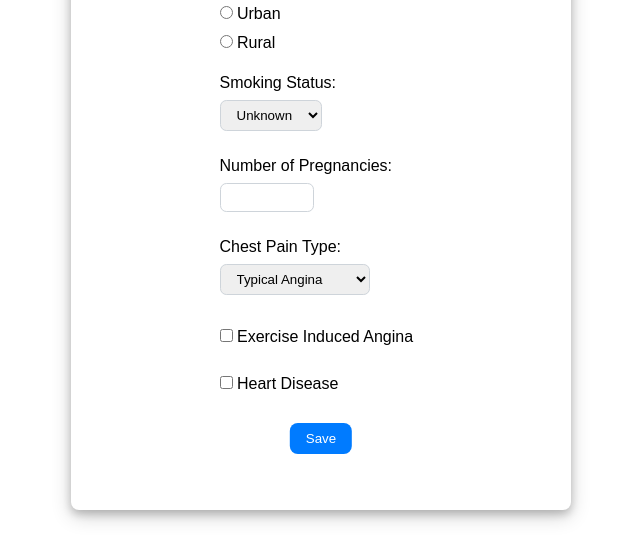
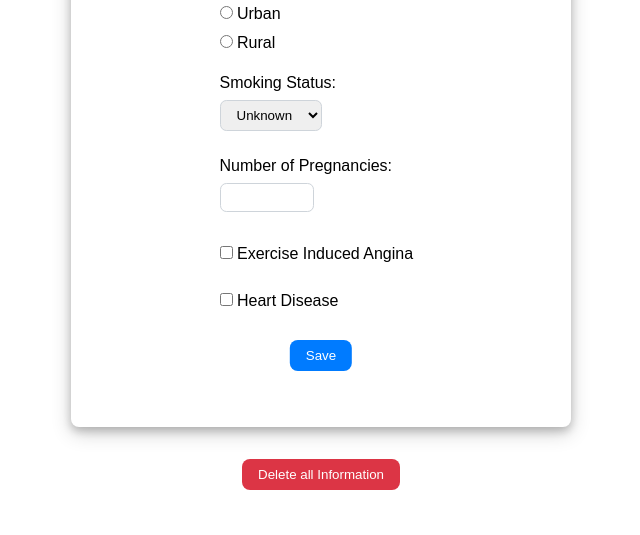
Before and after one commit to Om4r37/medlabAi, a Flask app: page / in a window 1280 px wide. Shown: the part 863-1398 px from the top of the page, without its empty margins (319-959 px from the left). After the commit the page ends 1353 px from the top, so only its background shows below. Run offline with Flask 3, Linux system fonts and the light colour scheme; the visitor is signed in with stand-in values (Sample User, id 1).

Commit message:
remove cp

```diff
--- a/app/routes/index.py
+++ b/app/routes/index.py
@@ -49,7 +49,7 @@
             1 if request.form.get(i) else 0,
             session["user_id"],
         )
-    for i in ("work", "smoke", "cp"):
+    for i in ("work", "smoke"):
         db.execute(
             "UPDATE users SET ? = ? WHERE id = ?;",
             i,
@@ -77,7 +77,6 @@
         "heart_disease",
         "work",
         "smoke",
-        "cp",
     ):
         db.execute("UPDATE users SET ? = NULL WHERE id = ?;", i, session["user_id"])
     flash("User Data Deleted!")
--- a/app/templates/index.jinja
+++ b/app/templates/index.jinja
@@ -75,14 +75,6 @@
             <input {% if user_info["pregnancies"] !=None %} value="{{ user_info['pregnancies'] }}" {% endif %}
                 type="number" id="pregnancies" name="pregnancies" min="0" class="form-control" style="width: 68px;">
             <br><br>
-            <label>Chest Pain Type:</label><br>
-            <select id="cp" name="cp" class="form-control">
-                <option value="1" {% if user_info["cp"]==1 %} selected {% endif %}>Typical Angina</option>
-                <option value="2" {% if user_info["cp"]==2 %} selected {% endif %}>Atypical Angina</option>
-                <option value="3" {% if user_info["cp"]==3 %} selected {% endif %}>Non-Anginal Pain</option>
-                <option value="4" {% if user_info["cp"]==4 %} selected {% endif %}>Asymptomatic</option>
-            </select>
-            <br><br>
             <input type="checkbox" id="exng" name="exng" value="1" {% if user_info["exng"] %} checked {% endif %}>
             <label for="exng">Exercise Induced Angina</label>
             <br><br>
```
